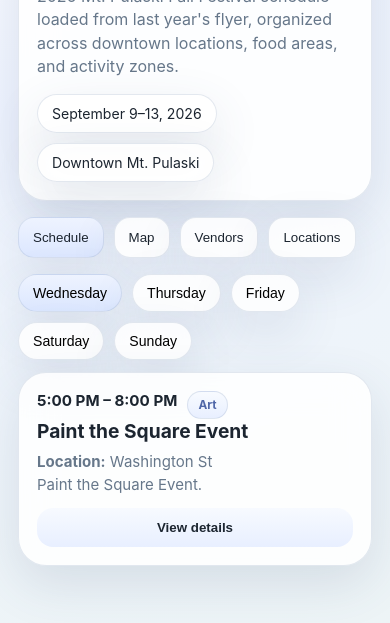
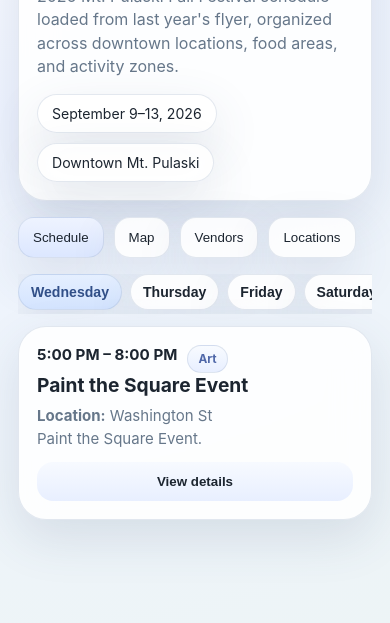
Before and after one commit to JStiner/MP_CommunityEvents, a plain HTML site: page fall-fest.html in a window 390 px wide. Shown: the part 213-836 px from the top of the page. Drawn offline with Linux system fonts and the light colour scheme.

Commit message:
Add files via upload

```diff
--- a/assets/css/styles.css
+++ b/assets/css/styles.css
@@ -891,3 +891,39 @@ body.soft-light {
     min-height: 140px;
   }
 }
+
+
+.chip-row {
+  display: flex;
+  flex-wrap: wrap;
+  gap: 8px;
+  margin-bottom: 12px;
+}
+
+.day-chip {
+  border: 1px solid var(--border);
+  background: rgba(255,255,255,0.88);
+  color: var(--text);
+  border-radius: 999px;
+  padding: 9px 12px;
+  font-weight: 700;
+  cursor: pointer;
+  box-shadow: var(--shadow);
+}
+
+.day-chip.active {
+  background: linear-gradient(180deg, #e5efff 0%, #d4e4ff 100%);
+  color: #314f88;
+}
+
+@media (max-width: 700px) {
+  .chip-row {
+    overflow-x: auto;
+    flex-wrap: nowrap;
+    padding-bottom: 4px;
+  }
+
+  .day-chip {
+    white-space: nowrap;
+  }
+}
```
